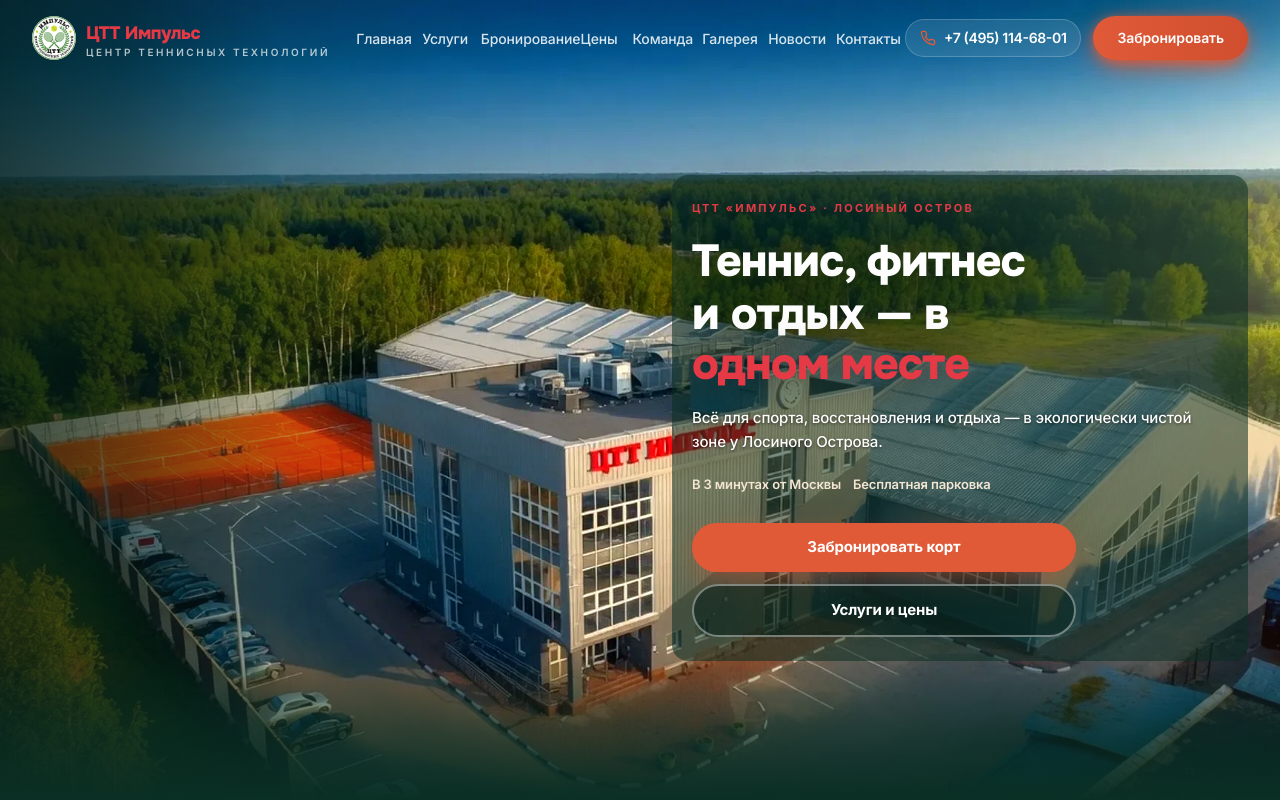
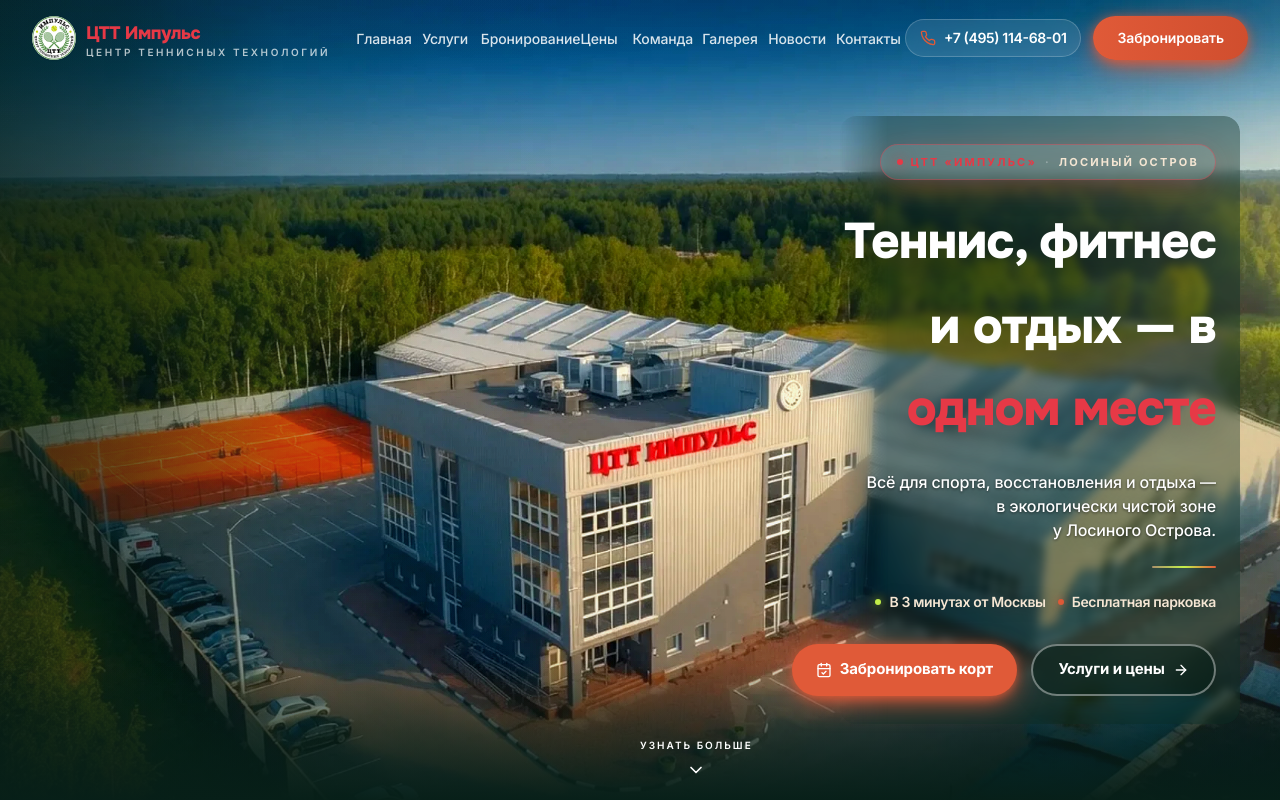
Before and after one commit to andrewdru-cpu/tennis-impuls-new, a Next.js app: page / in a window 1280 px wide. Shown: the top 800 px of the page. Built offline with nearby package versions, Linux system fonts and the light colour scheme.

Commit message:
fix: restore hero UI from 46cb139, keep media resilience
Co-authored-by: Cursor <cursoragent@cursor.com>

```diff
--- a/src/components/hero/hero-media.tsx
+++ b/src/components/hero/hero-media.tsx
@@ -3,6 +3,12 @@ import { jpegSibling } from "@/lib/image-fallback";
 import { media as siteMedia, type HeroMedia as HeroMediaType } from "@/lib/media";
 import { HeroImage } from "@/components/hero/hero-image";
 
+/**
+ * Оверлеи из эталона 46cb139:
+ * — левая ~58% (здание «ЦТТ Импульс» + корты) без затемнения;
+ * — мягкий градиент справа только под текст (над ангаром).
+ * Медиа: JPEG CSS-fallback + PictureImage (webp→jpg) — не откатывать.
+ */
 const OVERLAY_DESKTOP = [
   "linear-gradient(90deg, rgba(10,47,36,0.1) 0%, rgba(10,47,36,0.04) 20%, transparent 58%)",
   "linear-gradient(270deg, transparent 0%, transparent 56%, rgba(10,47,36,0.06) 66%, rgba(10,47,36,0.22) 78%, rgba(5,25,18,0.55) 90%, rgba(5,25,18,0.72) 100%)",
@@ -26,7 +32,7 @@ function heroImageAlt(media: HeroMediaType): string {
   return media.mobile?.alt ?? media.alt;
 }
 
-/** Фон: solid #0A2F24 всегда. Картинка сверху; ошибка Image не влияет на текст. */
+/** Фон: solid #0A2F24 всегда. JPEG CSS + PictureImage сверху. */
 export function HeroMedia({
   media = siteMedia.hero,
   className,
@@ -41,10 +47,14 @@ export function HeroMedia({
 
   return (
     <div
-      className={cn("pointer-events-none absolute inset-0 z-0 overflow-hidden", className)}
+      className={cn(
+        "pointer-events-none absolute inset-0 z-0 overflow-hidden",
+        className
+      )}
       style={{ backgroundColor: "#0A2F24" }}
       aria-hidden
     >
+      {/* CSS JPEG подложка — видна, если WebP/img не загрузились */}
       <div
         className="absolute inset-0"
         style={{
@@ -61,17 +71,38 @@ export function HeroMedia({
         className="absolute inset-0 z-[1] hidden md:block"
         style={{ background: OVERLAY_DESKTOP }}
       />
+
       <div
         className="absolute inset-0 z-[1] md:hidden"
         style={{ background: OVERLAY_MOBILE }}
       />
+
+      {/* Лёгкая виньетка по краям — центр кадра (здание) остаётся ярким */}
       <div
-        className="absolute bottom-0 left-0 right-0 z-[1] h-36"
-        style={{
-          background:
-            "linear-gradient(to top, #0A2F24, rgba(10,47,36,0.6), transparent)",
-        }}
+        className="absolute inset-0 z-[1] hidden bg-[radial-gradient(ellipse_100%_90%_at_34%_42%,transparent_0%,rgba(5,25,18,0.14)_100%)] md:block"
+        aria-hidden
       />
+
+      {/* Свечения — только у правого края, под текст */}
+      <div
+        className="absolute -right-16 top-[12%] z-[1] hidden h-[380px] w-[280px] rounded-full bg-terracotta/22 blur-[110px] md:block"
+        aria-hidden
+      />
+      <div
+        className="absolute bottom-[16%] right-[2%] z-[1] hidden h-[200px] w-[200px] rounded-full bg-lime/15 blur-[80px] md:block"
+        aria-hidden
+      />
+
+      <div
+        className="absolute bottom-0 left-0 right-0 z-[1] h-36 bg-gradient-to-t from-forest-950 via-forest-950/60 to-transparent"
+        aria-hidden
+      />
+      <div
+        className="absolute bottom-0 left-0 right-0 z-[1] h-px bg-gradient-to-r from-sand/20 via-lime/40 to-terracotta/30"
+        aria-hidden
+      />
+
+      <div className="absolute inset-0 z-[1] bg-grid opacity-[0.04]" aria-hidden />
     </div>
   );
 }
--- a/src/components/sections/hero.tsx
+++ b/src/components/sections/hero.tsx
@@ -1,189 +1,227 @@
+"use client";
+
+import { motion } from "framer-motion";
+import { CalendarCheck, ArrowRight, ChevronDown } from "@/lib/icons";
+
+import { Button } from "@/components/ui/button";
 import { HeroMedia } from "@/components/hero/hero-media";
 import { cn } from "@/lib/utils";
+import { fadeUpItem, staggerContainer, transitionMenu } from "@/lib/motion";
 
 /**
- * Hero — Server Component.
- * Текст справа на desktop (md+), на mobile — во всю ширину сверху.
- * Inline-цвета: видны без Tailwind CSS даже без JS/фото.
+ * Hero UI — эталон 46cb139 (текст справа, лёгкая подложка, кнопки в ряд).
+ * fadeUpItem: opacity всегда 1 (корп. сети / no-JS).
+ * Inline color на заголовке/CTA — запасной читаемый слой без CSS.
  */
 export function Hero() {
   return (
     <section
       id="hero"
       className={cn(
-        "relative isolate flex min-h-[min(100svh,56rem)] flex-col overflow-x-clip",
-        "justify-start pb-[max(2.75rem,env(safe-area-inset-bottom,0px))]",
-        "pt-[calc(5rem+env(safe-area-inset-top,0px))]"
+        "relative isolate flex min-h-[100svh] flex-col overflow-hidden text-white",
+        "justify-start pb-[max(2.75rem,env(safe-area-inset-bottom,0px))] pt-[calc(5rem+env(safe-area-inset-top,0px))]",
+        "md:justify-start md:pb-20 md:pt-[calc(5.25rem+env(safe-area-inset-top,0px))]"
       )}
-      style={{
-        backgroundColor: "#0A2F24",
-        color: "#ffffff",
-      }}
+      style={{ backgroundColor: "#0A2F24", color: "#ffffff" }}
     >
       <HeroMedia />
 
       <div
         data-hero-content
-        className="relative z-20 flex w-full flex-1 flex-col justify-center"
-        style={{
-          opacity: 1,
-          visibility: "visible",
-          color: "#ffffff",
-        }}
+        className={cn(
+          "relative z-10 flex w-full flex-1 flex-col",
+          "px-[max(1.25rem,env(safe-area-inset-left,0px))]",
+          "pr-[max(1rem,env(safe-area-inset-right,0px))]",
+          "md:justify-start md:pl-[max(1.25rem,env(safe-area-inset-left,0px))]",
+          "md:pr-[max(0.75rem,env(safe-area-inset-right,0px))]",
+          "lg:pr-[max(1.5rem,env(safe-area-inset-right,0px))]",
+          "xl:pr-[max(2.5rem,env(safe-area-inset-right,0px))]"
+        )}
+        style={{ opacity: 1, visibility: "visible", color: "#ffffff" }}
       >
-        {/* Контейнер сайта; на md+ блок текста прижат вправо, слева видно фото */}
-        <div className="container-wide flex flex-col items-start py-6 text-left">
+        <motion.div
+          variants={staggerContainer}
+          initial="hidden"
+          animate="visible"
+          className={cn(
+            "relative isolate ml-auto flex w-full flex-col items-end text-right",
+            /* ~38–42% ширины — фото занимает ~58–62% слева без текста */
+            "max-w-[min(100%,22rem)] sm:max-w-[23rem]",
+            "md:mt-6 md:max-w-[min(38vw,24rem)] lg:mt-8 lg:max-w-[25rem]",
+            "px-4 py-6 sm:px-5 sm:py-6 lg:px-6 lg:py-7"
+          )}
+          style={{ color: "#ffffff" }}
+        >
+          {/* Подложка только под колонку текста — над ангаром справа */}
           <div
-            className="relative isolate flex w-full min-w-0 max-w-2xl flex-col items-start px-4 py-6 text-left sm:px-5 md:ml-auto md:max-w-xl"
+            className={cn(
+              "absolute inset-0 -z-10 rounded-2xl",
+              "bg-[#0A2F24]/44 backdrop-blur-sm md:bg-[#0A2F24]/40",
+              "[mask-image:linear-gradient(to_left,#000_82%,transparent_100%)]",
+              "md:[mask-image:linear-gradient(to_left,#000_88%,transparent_100%)]"
+            )}
+            aria-hidden
+          />
+          <motion.div variants={fadeUpItem}>
+            <span
+              className={cn(
+                "inline-flex items-center gap-2 rounded-full px-3.5 py-1.5 sm:px-4 sm:py-2",
+                "border border-red-ctt/40 bg-white/[0.12] backdrop-blur-xl",
+                "shadow-[0_8px_32px_-8px_rgba(226,54,54,0.45)]",
+                "text-[0.625rem] font-bold uppercase tracking-[0.2em] sm:text-[0.6875rem]"
+              )}
+            >
+              <span
+                className="h-1.5 w-1.5 shrink-0 rounded-full bg-red-ctt shadow-[0_0_14px_rgba(226,54,54,0.95)]"
+                aria-hidden
+              />
+              <span className="text-ctt-red" style={{ color: "#E63946" }}>
+                ЦТТ «Импульс»
+              </span>
+              <span className="text-white/30" aria-hidden>
+                ·
+              </span>
+              <span className="text-sand-100" style={{ color: "#F5E6D3" }}>
+                Лосиный Остров
+              </span>
+            </span>
+          </motion.div>
+
+          <motion.h1
+            variants={fadeUpItem}
+            className={cn(
+              "mt-5 font-display font-extrabold leading-[1.08] tracking-[-0.02em] text-balance",
+              "text-[1.875rem] sm:text-[2.5rem] lg:text-[3.125rem]",
+              "[text-shadow:0_2px_40px_rgba(0,0,0,0.55)]"
+            )}
             style={{ color: "#ffffff" }}
           >
-            <div
-              aria-hidden
-              style={{
-                position: "absolute",
-                inset: 0,
-                zIndex: -1,
-                borderRadius: "1rem",
-                backgroundColor: "rgba(10, 47, 36, 0.55)",
-              }}
-            />
+            <span className="block whitespace-nowrap text-white" style={{ color: "#ffffff" }}>
+              Теннис, фитнес
+            </span>
+            <span className="mt-0.5 block">
+              <span className="text-white" style={{ color: "#ffffff" }}>
+                и отдых — в{" "}
+              </span>
+              <span className="text-ctt-red" style={{ color: "#E63946" }}>
+                одном месте
+              </span>
+            </span>
+          </motion.h1>
 
-            <p
-              style={{
-                margin: 0,
-                fontSize: "0.6875rem",
-                fontWeight: 700,
-                letterSpacing: "0.2em",
-                textTransform: "uppercase",
-                color: "#E63946",
-                opacity: 1,
-              }}
-            >
-              ЦТТ «Импульс» · Лосиный Остров
-            </p>
+          <motion.p
+            variants={fadeUpItem}
+            className={cn(
+              "mt-4 text-[0.9375rem] font-medium leading-relaxed text-white/95 sm:mt-5 sm:text-base",
+              "[text-shadow:0_1px_3px_rgba(0,0,0,0.55),0_2px_24px_rgba(0,0,0,0.5)]"
+            )}
+            style={{ color: "#ffffff" }}
+          >
+            <span className="block">
+              Всё для спорта, восстановления и&nbsp;отдыха —
+            </span>
+            <span className="block">
+              в&nbsp;экологически чистой зоне у&nbsp;Лосиного&nbsp;Острова.
+            </span>
+          </motion.p>
 
-            <h1
-              style={{
-                margin: "1.25rem 0 0",
-                maxWidth: "100%",
-                fontSize: "clamp(1.625rem, 1.2rem + 2vw, 3.125rem)",
-                fontWeight: 800,
-                lineHeight: 1.12,
-                letterSpacing: "-0.02em",
-                color: "#ffffff",
-                textShadow: "0 2px 40px rgba(0,0,0,0.55)",
-                overflowWrap: "anywhere",
-                opacity: 1,
-                visibility: "visible",
-              }}
-            >
-              <span style={{ display: "block", color: "#ffffff" }}>
-                Теннис, фитнес
-              </span>
-              <span style={{ display: "block", marginTop: "0.125rem" }}>
-                <span style={{ color: "#ffffff" }}>и отдых — в </span>
-                <span style={{ color: "#E63946" }}>одном месте</span>
-              </span>
-            </h1>
+          <motion.div
+            variants={fadeUpItem}
+            className="mt-5 h-0.5 w-12 self-end rounded-full bg-gradient-to-l from-terracotta via-lime to-sand/70 sm:mt-6 sm:w-16"
+            aria-hidden
+          />
 
-            <p
-              style={{
-                margin: "1rem 0 0",
-                maxWidth: "100%",
-                fontSize: "0.9375rem",
-                fontWeight: 500,
-                lineHeight: 1.6,
-                color: "#ffffff",
-                textShadow: "0 1px 3px rgba(0,0,0,0.55)",
-                overflowWrap: "anywhere",
-                opacity: 1,
-                visibility: "visible",
-              }}
-            >
-              Всё для спорта, восстановления и отдыха — в экологически чистой зоне
-              у Лосиного Острова.
-            </p>
+          <motion.ul
+            variants={fadeUpItem}
+            className={cn(
+              "mt-5 flex flex-wrap items-center justify-end gap-x-3 gap-y-2 text-[0.8125rem] font-semibold tracking-tight text-sand-100/85 sm:mt-6 sm:text-sm",
+              "[text-shadow:0_1px_16px_rgba(0,0,0,0.4)]"
+            )}
+            style={{ color: "#F5E6D3" }}
+          >
+            <li className="inline-flex items-center gap-2">
+              <span
+                className="h-1.5 w-1.5 rounded-full bg-lime shadow-[0_0_10px_rgba(180,220,66,0.9)]"
+                aria-hidden
+              />
+              В 3 минутах от Москвы
+            </li>
+            <li className="inline-flex items-center gap-2">
+              <span
+                className="h-1.5 w-1.5 rounded-full bg-terracotta shadow-[0_0_10px_rgba(206,88,56,0.9)]"
+                aria-hidden
+              />
+              Бесплатная парковка
+            </li>
+          </motion.ul>
 
-            <ul
-              style={{
-                margin: "1.25rem 0 0",
-                padding: 0,
-                listStyle: "none",
-                display: "flex",
-                flexWrap: "wrap",
-                justifyContent: "flex-start",
-                gap: "0.5rem 0.75rem",
-                fontSize: "0.8125rem",
-                fontWeight: 600,
-                color: "#F5E6D3",
-                opacity: 1,
-              }}
-            >
-              <li>В 3 минутах от Москвы</li>
-              <li>Бесплатная парковка</li>
-            </ul>
-
-            <div
-              style={{
-                marginTop: "1.75rem",
-                display: "flex",
-                width: "100%",
-                maxWidth: "24rem",
-                flexDirection: "column",
-                gap: "0.75rem",
-                opacity: 1,
-              }}
+          <motion.div
+            variants={fadeUpItem}
+            className="mt-7 flex w-full flex-col gap-3 sm:mt-8 sm:w-auto sm:flex-row sm:items-center sm:justify-end sm:gap-3.5"
+          >
+            <Button
+              asChild
+              size="lg"
+              variant="primary"
+              className={cn(
+                "h-12 w-full px-6 text-[0.9375rem] font-bold text-white sm:w-auto sm:min-w-[210px]",
+                "bg-none bg-terracotta backdrop-blur-none",
+                "shadow-[inset_0_1px_0_rgba(255,255,255,0.28),0_10px_32px_-6px_rgba(206,88,56,0.65),0_3px_12px_-2px_rgba(0,0,0,0.3)]",
+                "hover:bg-terracotta-500 hover:scale-[1.03]",
+                "hover:shadow-[inset_0_1px_0_rgba(255,255,255,0.28),0_14px_40px_-6px_rgba(206,88,56,0.75),0_4px_16px_-2px_rgba(0,0,0,0.35)]"
+              )}
             >
               <a
                 href="#booking"
                 style={{
-                  display: "inline-flex",
-                  alignItems: "center",
-                  justifyContent: "center",
-                  gap: "0.5rem",
-                  minHeight: "3rem",
-                  width: "100%",
-                  padding: "0.75rem 1.5rem",
-                  borderRadius: "9999px",
+                  color: "#ffffff",
                   backgroundColor: "#E05A38",
-                  color: "#ffffff",
-                  fontSize: "0.9375rem",
-                  fontWeight: 700,
-                  textDecoration: "none",
-                  boxShadow: "0 10px 32px -6px rgba(206,88,56,0.65)",
-                  opacity: 1,
-                  visibility: "visible",
                 }}
               >
+                <CalendarCheck className="h-[1.125rem] w-[1.125rem]" />
                 Забронировать корт
               </a>
+            </Button>
+            <Button
+              asChild
+              size="lg"
+              variant="glass"
+              className={cn(
+                "h-12 w-full px-6 text-[0.9375rem] font-bold text-white sm:w-auto sm:min-w-[185px]",
+                "border-2 border-white/40 bg-forest-950/45 backdrop-blur-sm",
+                "shadow-[0_8px_28px_-8px_rgba(0,0,0,0.5)]",
+                "hover:border-sand/70 hover:bg-forest-950/60 hover:shadow-glow"
+              )}
+            >
               <a
                 href="#services"
                 style={{
-                  display: "inline-flex",
-                  alignItems: "center",
-                  justifyContent: "center",
-                  gap: "0.5rem",
-                  minHeight: "3rem",
-                  width: "100%",
-                  padding: "0.75rem 1.5rem",
-                  borderRadius: "9999px",
-                  border: "2px solid rgba(255,255,255,0.4)",
+                  color: "#ffffff",
+                  borderColor: "rgba(255,255,255,0.4)",
                   backgroundColor: "rgba(7, 31, 24, 0.55)",
-                  color: "#ffffff",
-                  fontSize: "0.9375rem",
-                  fontWeight: 700,
-                  textDecoration: "none",
-                  opacity: 1,
-                  visibility: "visible",
                 }}
               >
                 Услуги и цены
+                <ArrowRight className="h-[1.125rem] w-[1.125rem]" />
               </a>
-            </div>
-          </div>
-        </div>
+            </Button>
+          </motion.div>
+        </motion.div>
       </div>
+
+      <motion.a
+        href="#about-preview"
+        initial={{ opacity: 1, y: 8 }}
+        animate={{ opacity: 1, y: 0 }}
+        transition={{ delay: 1.2, ...transitionMenu }}
+        className="absolute bottom-[max(1rem,env(safe-area-inset-bottom,0px))] left-1/2 z-10 hidden -translate-x-1/2 flex-col items-center gap-1.5 text-white/50 transition-colors duration-500 ease-premium hover:text-sand sm:bottom-6 md:flex"
+        aria-label="Прокрутить вниз"
+      >
+        <span className="text-[10px] font-semibold uppercase tracking-[0.2em]">
+          Узнать больше
+        </span>
+        <ChevronDown className="h-5 w-5 animate-float-y" />
+      </motion.a>
     </section>
   );
 }
```
